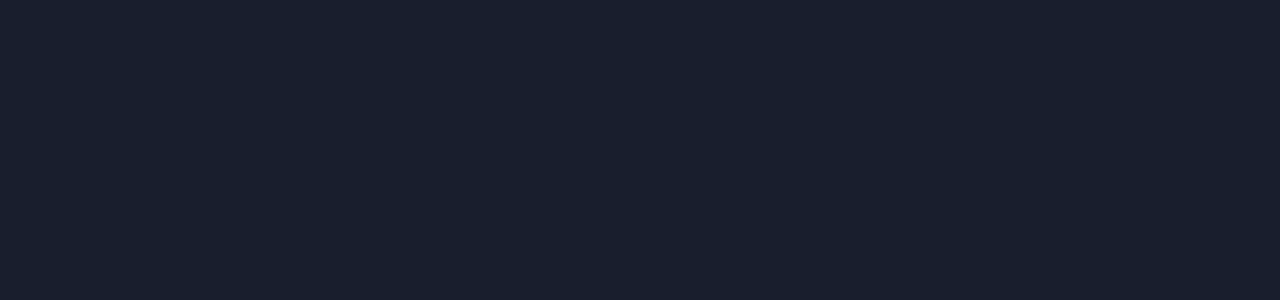
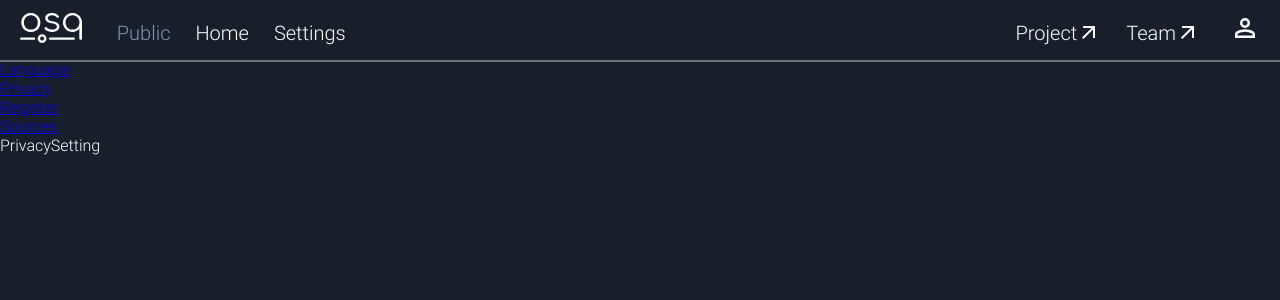
Before and after one commit to OpenSoundQueue/OpenSoundQueue, a Vue app in the folder frontend/: page /installation/privacy in a window 1280 px wide. Before the commit this address had no page. Shown: the top 300 px of the page. Built offline with nearby package versions, Linux system fonts and the light colour scheme; no server answers; what miragejs would draw is missing.

Commit message:
started frontend setup

```diff
--- /dev/null
+++ b/frontend/src/components/installation/LanguageSetting.vue
@@ -0,0 +1,11 @@
+<template>
+  <div>LanguageSetting</div>
+</template>
+
+<script setup lang="ts">
+
+</script>
+
+<style scoped>
+
+</style>
--- /dev/null
+++ b/frontend/src/components/installation/PrivacySetting.vue
@@ -0,0 +1,11 @@
+<template>
+  <div>PrivacySetting</div>
+</template>
+
+<script setup lang="ts">
+
+</script>
+
+<style scoped>
+
+</style>
--- /dev/null
+++ b/frontend/src/components/installation/SourceSetting.vue
@@ -0,0 +1,11 @@
+<template>
+<div>SourceSetting</div>
+</template>
+
+<script setup lang="ts">
+
+</script>
+
+<style scoped>
+
+</style>
--- a/frontend/src/router/index.ts
+++ b/frontend/src/router/index.ts
@@ -93,10 +93,33 @@
         {
             path: "/installation",
             name: "installation",
-            component: InstallationView,
-            meta: {
-                requiresAuth: false
-            }
+            children: [
+                {
+                    path: '',
+                    name: 'redirect',
+                    component: InstallationView,
+                },
+                {
+                    path: "language",
+                    name: "language",
+                    component: InstallationView,
+                },
+                {
+                    path: "register",
+                    name: "register",
+                    component: InstallationView,
+                },
+                {
+                    path: "privacy",
+                    name: "privacy",
+                    component: InstallationView,
+                },
+                {
+                    path: "sources",
+                    name: "sources",
+                    component: InstallationView,
+                }
+            ]
         },
         {
             path: '/admin',
@@ -108,7 +131,7 @@
                     component: RoleManagementView,
                     meta: {
                         requiresAuth: true,
-                        requiresPermission: ["MANAGE_ROLES","MANAGE_USER"]
+                        requiresPermission: ["MANAGE_ROLES", "MANAGE_USER"]
                     }
                 },
                 {
--- a/frontend/src/views/InstallationView.vue
+++ b/frontend/src/views/InstallationView.vue
@@ -1,23 +1,45 @@
 <template>
-<div>{{ response }}</div>
+  <router-link to="/installation/language">Language</router-link>
+  <br>
+  <router-link to="/installation/privacy">Privacy</router-link>
+  <br>
+  <router-link to="/installation/register">Register</router-link>
+  <br>
+  <router-link to="/installation/sources">Sources</router-link>
+  <br>
+  <component :is="component"/>
 </template>
 
 <script setup lang="ts">
-import {onMounted, ref} from "vue";
+import {onMounted, shallowRef, watch} from "vue";
+import type {Component, ShallowRef} from "vue";
 import {HttpService} from "@/services/HttpService";
+import LanguageSetting from "@/components/installation/LanguageSetting.vue";
+import PrivacySetting from "@/components/installation/PrivacySetting.vue";
+import SourceSetting from "@/components/installation/SourceSetting.vue";
+import router from "@/router";
 
 const httpService = new HttpService()
-const response = ref();
-const response1 = ref();
-const response2 = ref();
+const component: ShallowRef<Component | undefined> = shallowRef(LanguageSetting);
 
-onMounted(()=>{
+onMounted(() => {
+  chooseComponent()
+})
 
-  httpService.setSources(["youtube"])
-      .then((data)=>{
-        response.value = data
-      })
+watch(router.currentRoute, () => {
+  chooseComponent();
 })
+
+function chooseComponent() {
+  const routeName = router.currentRoute.value.name;
+
+  if (routeName === 'redirect') router.push("/installation/language")
+
+  if (routeName === 'language') component.value = LanguageSetting
+  if (routeName === 'register') component.value = LanguageSetting
+  if (routeName === 'privacy') component.value = PrivacySetting
+  if (routeName === 'sources') component.value = SourceSetting
+}
 </script>
 
 <style scoped>
```
